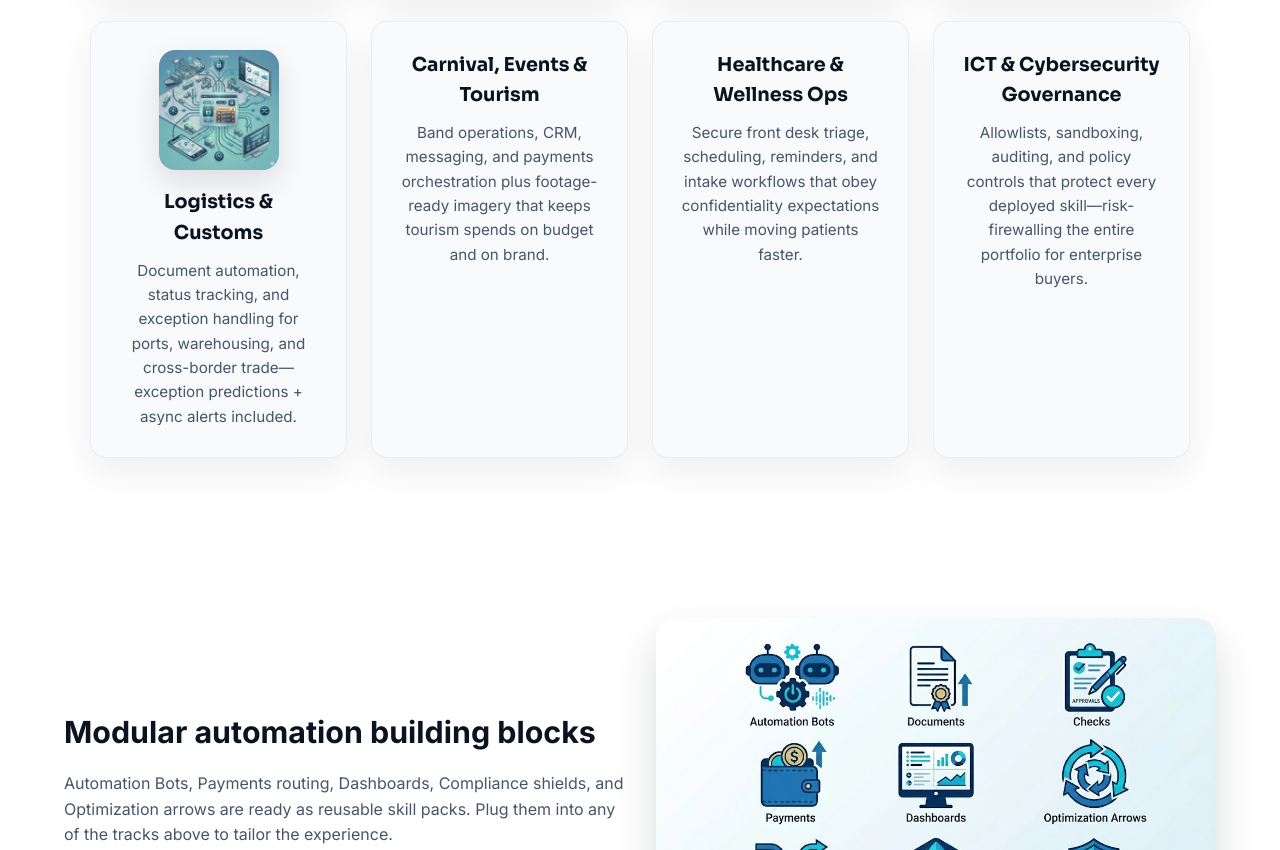
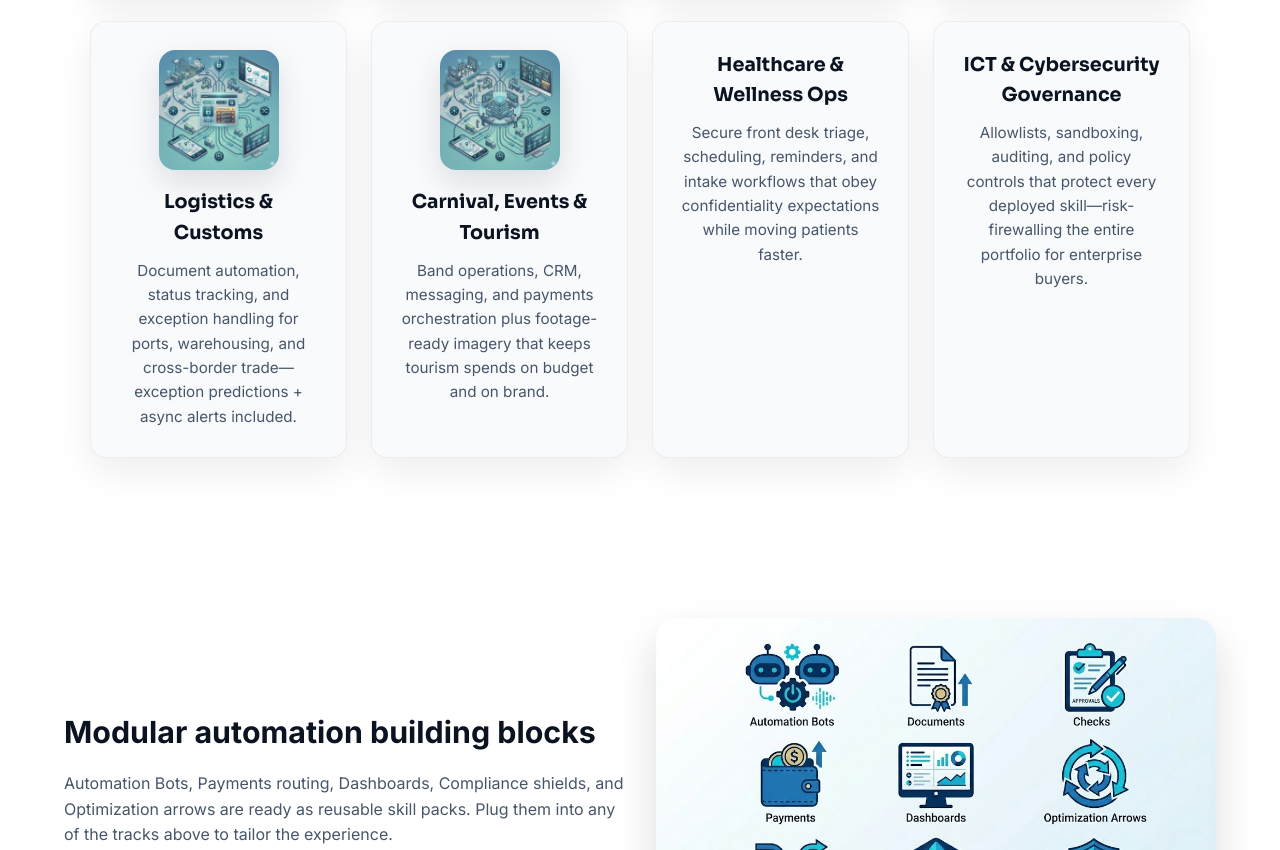
Before and after one commit to christianct-web/manalabs8-web, a plain HTML site: page index.html in a window 1280 px wide. Shown: the part 3319-4169 px from the top of the page. Drawn offline with Linux system fonts and the light colour scheme.

Commit message:
Add carnival track imagery

```diff
--- a/index.html
+++ b/index.html
@@ -310,6 +310,7 @@
           <p>Document automation, status tracking, and exception handling for ports, warehousing, and cross-border trade—exception predictions + async alerts included.</p>
         </article>
         <article class="track-card">
+          <img src="assets/generated/track-carnival.jpg" alt="Carnival & Events" class="track-img" />
           <h3>Carnival, Events & Tourism</h3>
           <p>Band operations, CRM, messaging, and payments orchestration plus footage-ready imagery that keeps tourism spends on budget and on brand.</p>
         </article>
```
Also changed, not shown: assets/generated/track-carnival.jpg (added).
